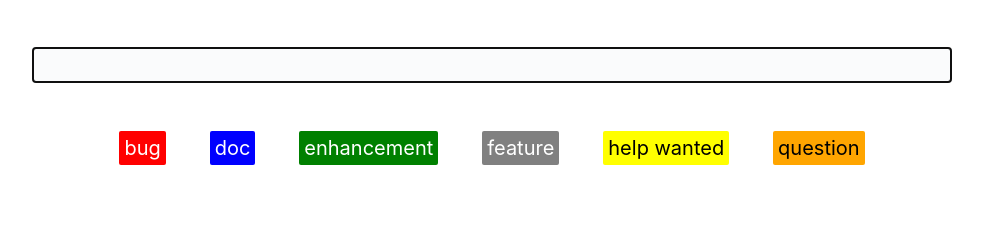
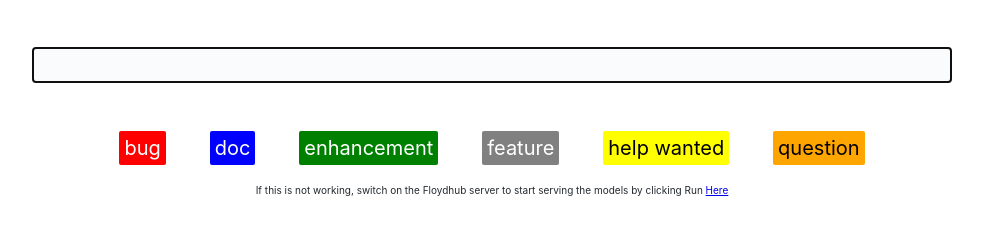
Before and after one commit to cggaurav/auto-label-github-issues, a plain HTML site: page app/client/index.html in a window 1280 px wide. Shown: the part 64-298 px from the top of the page, without its empty margins (156-1139 px from the left). Drawn offline with nearby package versions, Linux system fonts and the light colour scheme.

Commit message:
Allright, some update.

```diff
--- a/app/client/index.css
+++ b/app/client/index.css
@@ -43,6 +43,10 @@ input {
 	font-size: 20px;
 }
 
+.note {
+	font-size: 10px;
+}
+
 .bug {
 	background-color: red;
 }
--- a/app/client/index.html
+++ b/app/client/index.html
@@ -22,6 +22,9 @@
 	<div class="score">
 		<p id="score"></p>
 	</div>
+	<div class="note">
+		If this is not working, switch on the Floydhub server to start serving the models by clicking Run <a href="https://www.floydhub.com/cggaurav/projects/auto-label-github-issues/serving"> Here </a>
+	</div>
 	<!-- Make things simpler with JQuery -->
 	<script
 		src="https://code.jquery.com/jquery-3.3.1.min.js"
@@ -30,7 +33,7 @@
 	</script>
 </body>
 	<script>
-		const URL = 'https://www.floydlabs.com/serve/tTFeXco4LFtuXcCUXcTvEd?issue='
+		const URL = 'https://www.floydlabs.com/serve/qvfpZC6qsf2vaKoYtNFSD6?issue='
 		$(function() {
 			$('#issue_form').keypress((e) => {
 				if (e.which == 13) {
```
